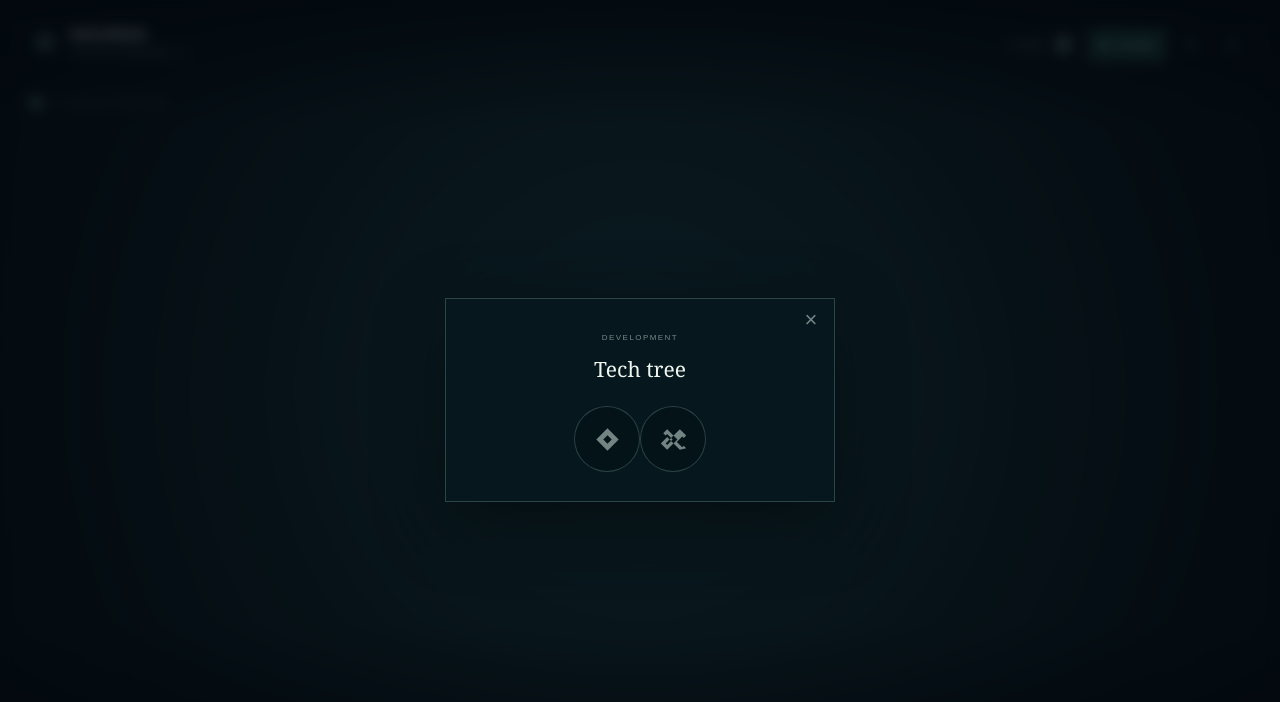
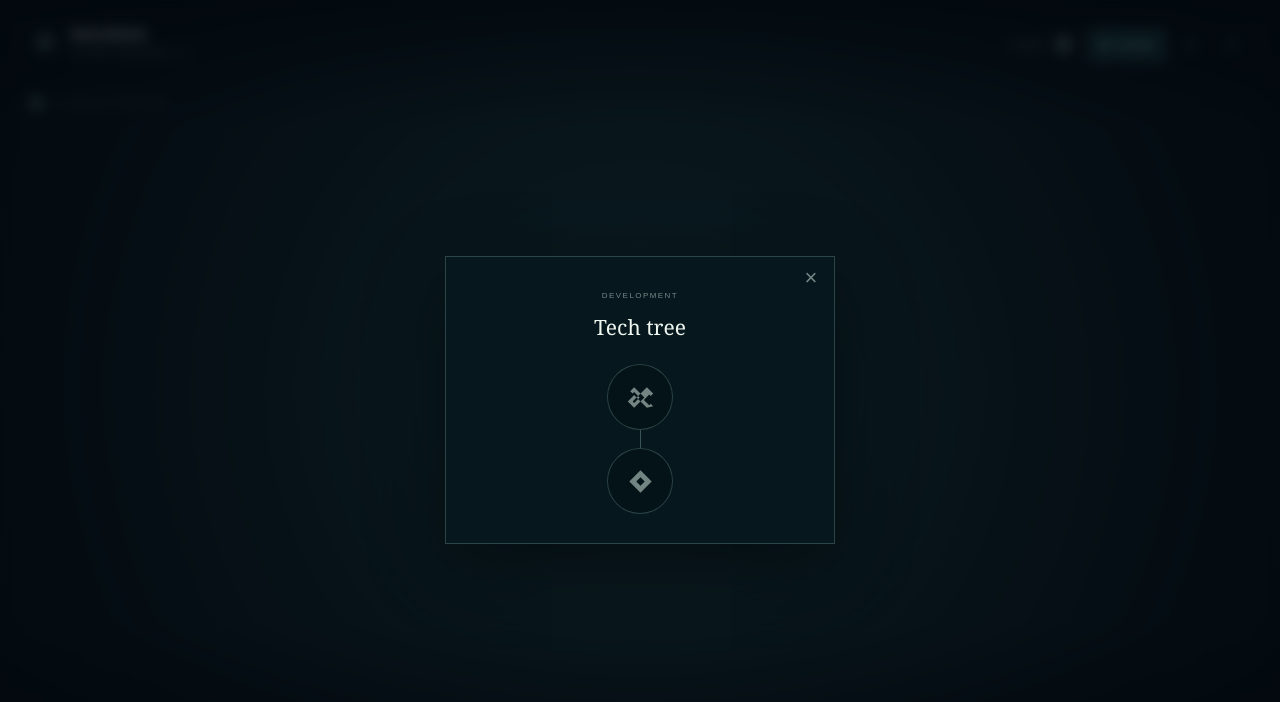
Before and after one commit to jacobthejones/shards, a Next.js app: page / in a window 1280 px wide. Both pictures are taken after a click on the button "Open tech tree". Shown: the top 702 px of the page. Built offline with nearby package versions, Linux system fonts and the light colour scheme.

Commit message:
Arrange tech tree dependencies vertically

```diff
--- a/app/globals.css
+++ b/app/globals.css
@@ -485,9 +485,23 @@ button:focus-visible {
 
 .tech-tree-grid {
   display: flex;
+  flex-direction: column;
+  align-items: center;
   justify-content: center;
-  min-height: 74px;
+  min-height: 150px;
   padding: 4px;
+}
+
+.tech-tree-entry {
+  display: flex;
+  flex-direction: column;
+  align-items: center;
+}
+
+.tech-branch-line {
+  width: 1px;
+  height: 18px;
+  background: rgba(159, 216, 205, 0.32);
 }
 
 .tech-node {
--- a/app/page.tsx
+++ b/app/page.tsx
@@ -801,11 +801,12 @@ export default function Home() {
             <span className="support-kicker">Development</span>
             <h2 id="tech-tree-title">Tech tree</h2>
             <div className="tech-tree-grid" aria-label="Available technologies">
-              {TECH_TREE.map((tech) => {
+              {TECH_TREE.map((tech, index) => {
                 const unlocked = techIsUnlocked(unlockedTechs, tech.id);
                 return (
+                  <div className="tech-tree-entry" key={tech.id}>
+                    {index > 0 && <span className="tech-branch-line" aria-hidden="true" />}
                     <button
-                    key={tech.id}
                       className={`tech-node ${unlocked ? "unlocked" : ""} ${canPurchaseTech(tech) ? "available" : ""}`}
                       onClick={() => setSelectedTechId(tech.id)}
                       aria-label={`${tech.title}${unlocked ? " unlocked" : " technology"}`}
@@ -813,6 +814,7 @@ export default function Home() {
                       {tech.icon === "resonance" && <ResonanceIcon />}
                       {tech.icon === "conduction" && <ConductionIcon />}
                     </button>
+                  </div>
                 );
               })}
             </div>
--- a/app/tech-tree.ts
+++ b/app/tech-tree.ts
@@ -21,20 +21,20 @@ export type TechDefinition = {
 
 export const TECH_TREE: TechDefinition[] = [
   {
+    id: TECH_IDS.CONDUCTION,
+    title: "Conduction",
+    description: "The resonance travels one layer farther, reaching second-neighbor shards with a softer echo.",
+    icon: "conduction",
+    cost: CONDUCTION_COST,
+    dependsOn: [TECH_IDS.RESONANCE],
+  },
+  {
     id: TECH_IDS.RESONANCE,
     title: "Resonance",
     description: "When a ball strikes a shard, every shard touching it absorbs a softer echo of the impact.",
     icon: "resonance",
     cost: RESONANCE_COST,
     dependsOn: [],
-  },
-  {
-    id: TECH_IDS.CONDUCTION,
-    title: "Conduction",
-    description: "The resonance travels one layer farther, reaching second-neighbor shards with a softer echo.",
-    icon: "conduction",
-    cost: CONDUCTION_COST,
-    dependsOn: [TECH_IDS.RESONANCE],
   },
 ];
 
```
Also changed, not shown: 1 other file (tests, documents, lock files or other folders). Lines whose indentation alone changed are shown as unchanged.
